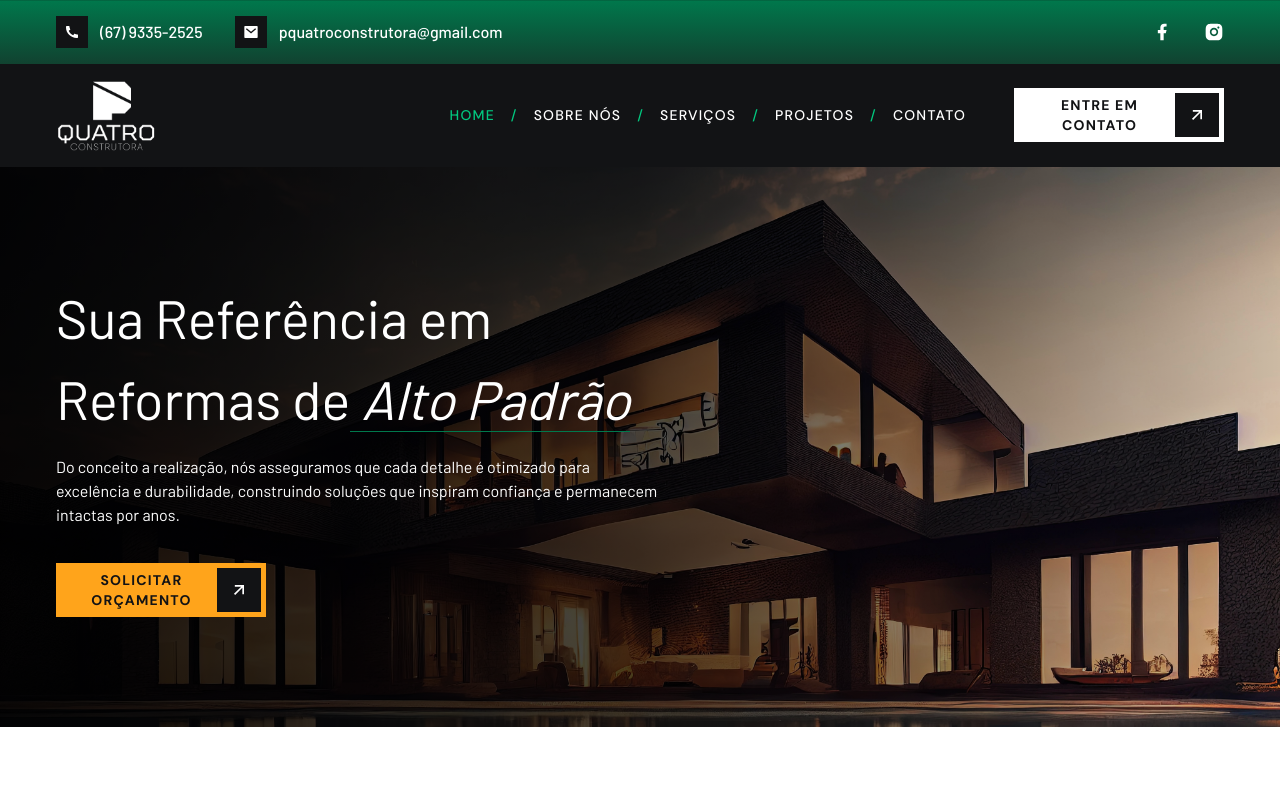
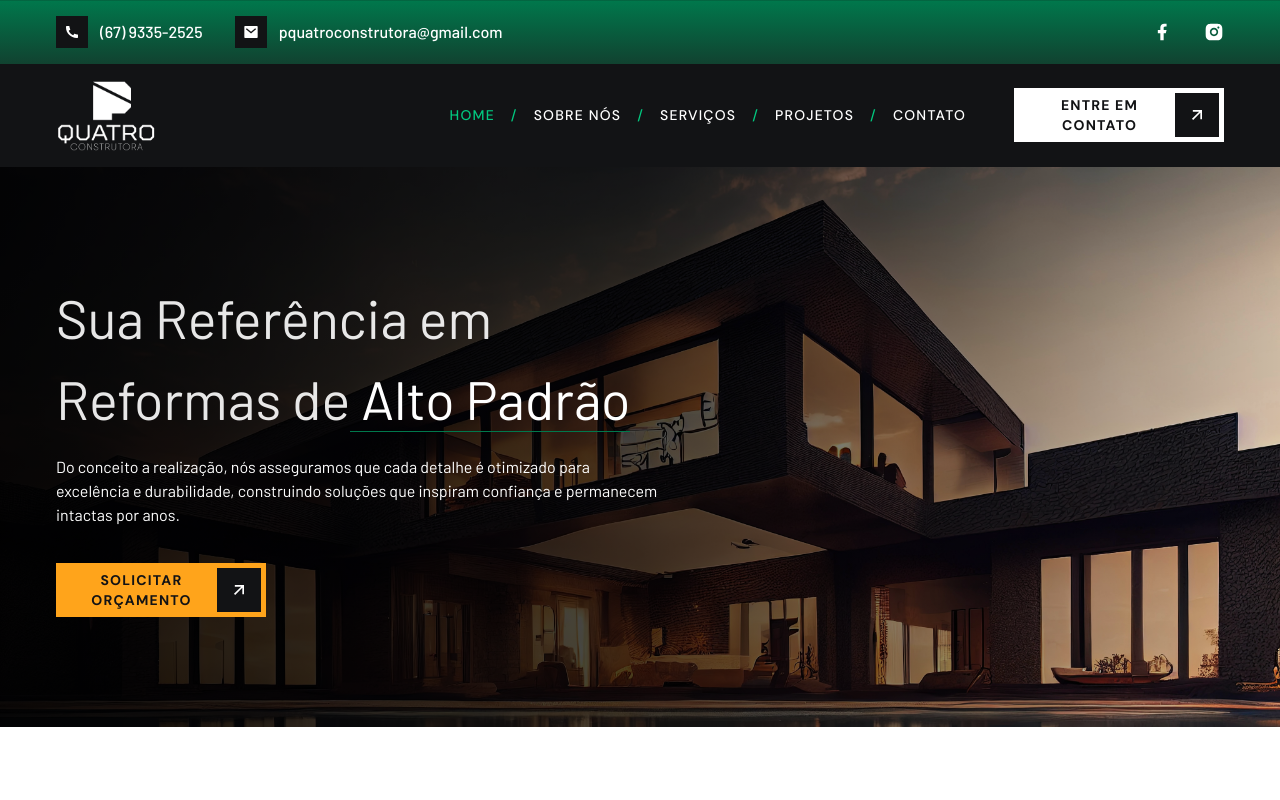
Before and after one commit to itsadrianapaiva/PQuatro-Construtora, a Next.js app: page / in a window 1280 px wide. Shown: the top 800 px of the page. Built offline with nearby package versions, Linux system fonts and the light colour scheme.

Commit message:
prep for submission logic

```diff
--- a/components/Hero.jsx
+++ b/components/Hero.jsx
@@ -7,9 +7,12 @@ const Hero = () => {
       <div className="absolute inset-0 z-10 bg-gradient-to-l from-black/10 via-black/70 to-black/90"></div>
       <div className="container mx-auto flex h-full items-center">
         <div className="z-20 mx-auto flex max-w-[608px] flex-col items-center text-center text-white xl:mx-0 xl:items-start xl:text-left">
-          <h1 className="h1 mb-4 text-white">
+          <h1 className="h1 mb-4 text-white/90">
             Sua Referência em Reformas de
-            <span className="border-b border-accent italic"> Alto Padrão</span>
+            <span className="border-b border-accent text-white">
+              {" "}
+              Alto Padrão
+            </span>
           </h1>
           <p className="mb-9">
             Do conceito a realização, nós asseguramos que cada detalhe é
```
